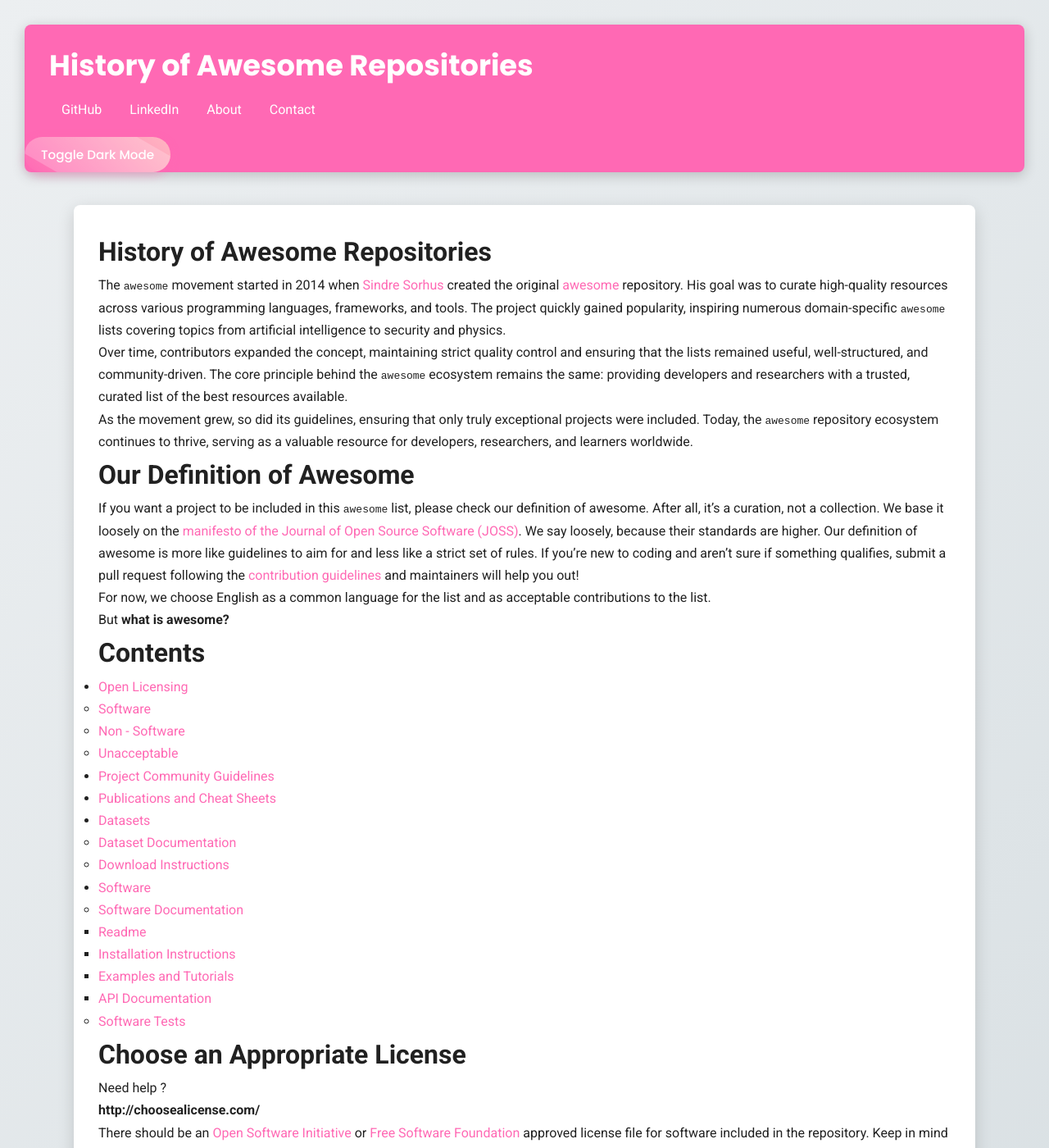
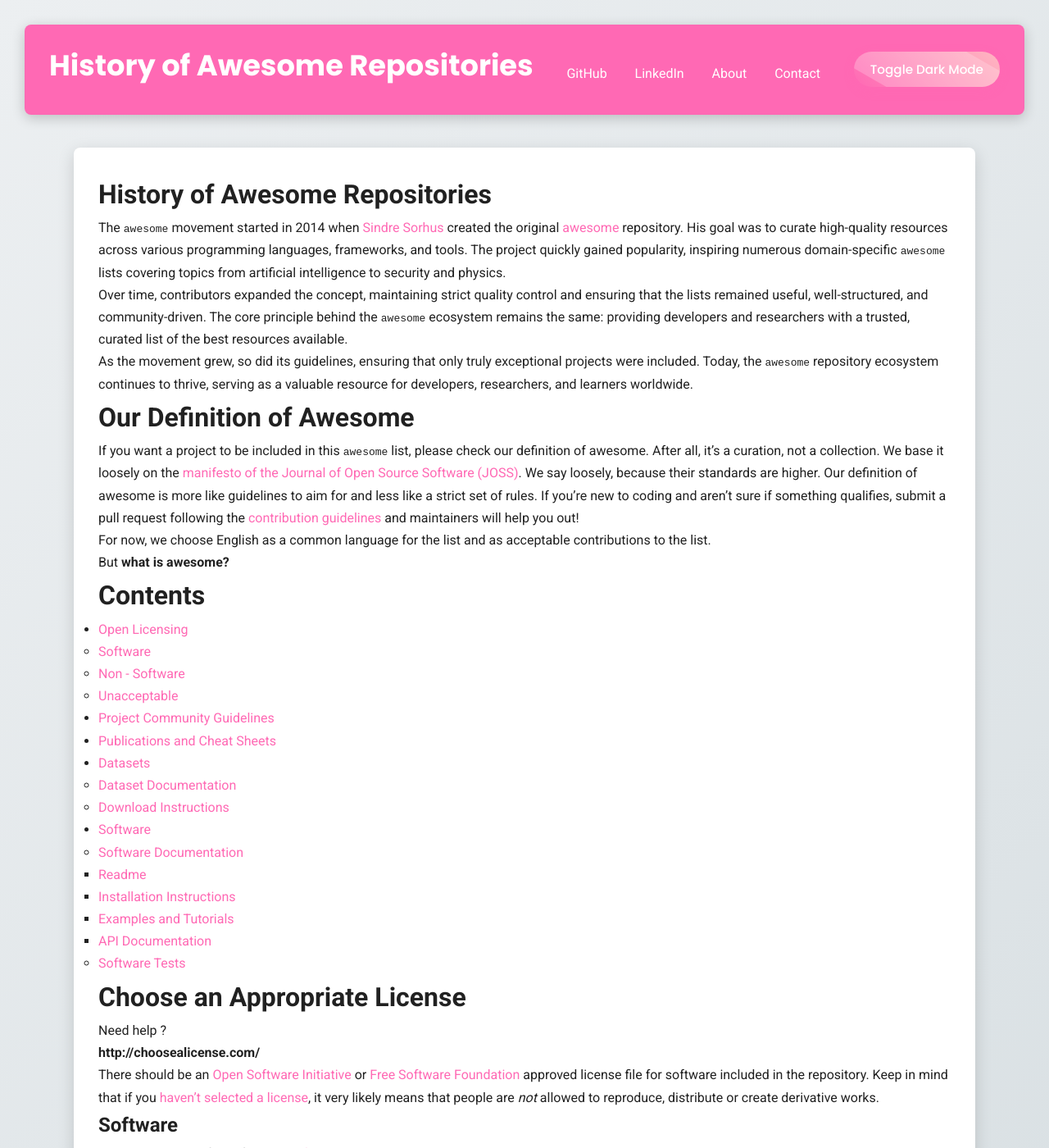
Before and after one commit to knible/awesome-geophysics, a Jekyll site: the page built from awesome.md, in a window 1280 px wide and 1400 px high. Shown: the whole window at 82% size. Built offline with Jekyll 4.4.1, drawn with Linux system fonts in a browser that asks for light colours; our own code applies the rules of GitHub Pages for plain Markdown files.

Commit message:
Update default.html

```diff
--- a/_layouts/default.html
+++ b/_layouts/default.html
@@ -61,6 +61,10 @@
         top: 0;
         z-index: 100;
         animation: fadeIn 0.5s ease-in;
+        display: flex; /* Flexbox for alignment */
+        justify-content: space-between; /* Spread content */
+        align-items: center; /* Vertically center items */
+        flex-wrap: wrap; /* Allow wrapping on small screens */
       }
 
       header h1 {
@@ -134,9 +138,6 @@
 
       /* Theme Toggle Button */
       .theme-toggle {
-        position: absolute;
-        top: 20px;
-        right: 30px;
         background: linear-gradient(45deg, #ff69b4, #ffb6c1); /* Gradient from Barbie pink to light pink */
         color: #fff;
         border: none;
@@ -223,14 +224,17 @@
         }
 
         .theme-toggle {
-          top: 15px;
-          right: 15px;
           padding: 8px 16px;
           font-size: 0.85rem;
         }
       }
 
       @media (max-width: 480px) {
+        header {
+          flex-direction: column;
+          align-items: flex-start;
+        }
+
         header h1 {
           font-size: 1.5rem;
         }
@@ -239,10 +243,17 @@
           display: flex;
           flex-direction: column;
           gap: 10px;
+          width: 100%;
+          margin-top: 15px;
         }
 
         nav a {
           margin: 5px 0;
+        }
+
+        .theme-toggle {
+          align-self: flex-end; /* Align to right in column layout */
+          margin-top: 10px;
         }
       }
     </style>
```
